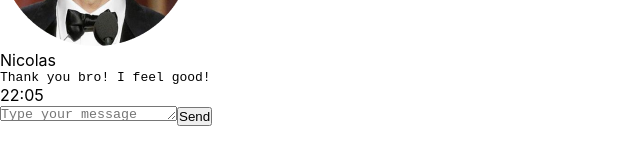
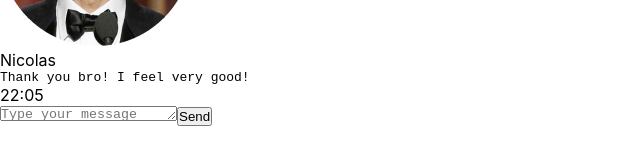
Before and after one commit to MaratFa/Autocheck, a React (Create React App) app: page / in a window 1280 px wide. Shown: the part 417-577 px from the top of the page, without its empty margins (0-640 px from the left). Built offline with nearby package versions, Linux system fonts and the light colour scheme.

Commit message:
Edited message

```diff
--- a/src/s2-homeworks/hw01/HW1.tsx
+++ b/src/s2-homeworks/hw01/HW1.tsx
@@ -38,7 +38,7 @@
         name: 'Nicolas', // можно менять
     },
     message: {
-        text: 'Thank you bro! I feel good!', // можно менять (зеркальное сообщение для тренировки css)
+        text: 'Thank you bro! I feel very good!', // можно менять (зеркальное сообщение для тренировки css)
         time: '22:05', // можно менять
     },
 }
```
